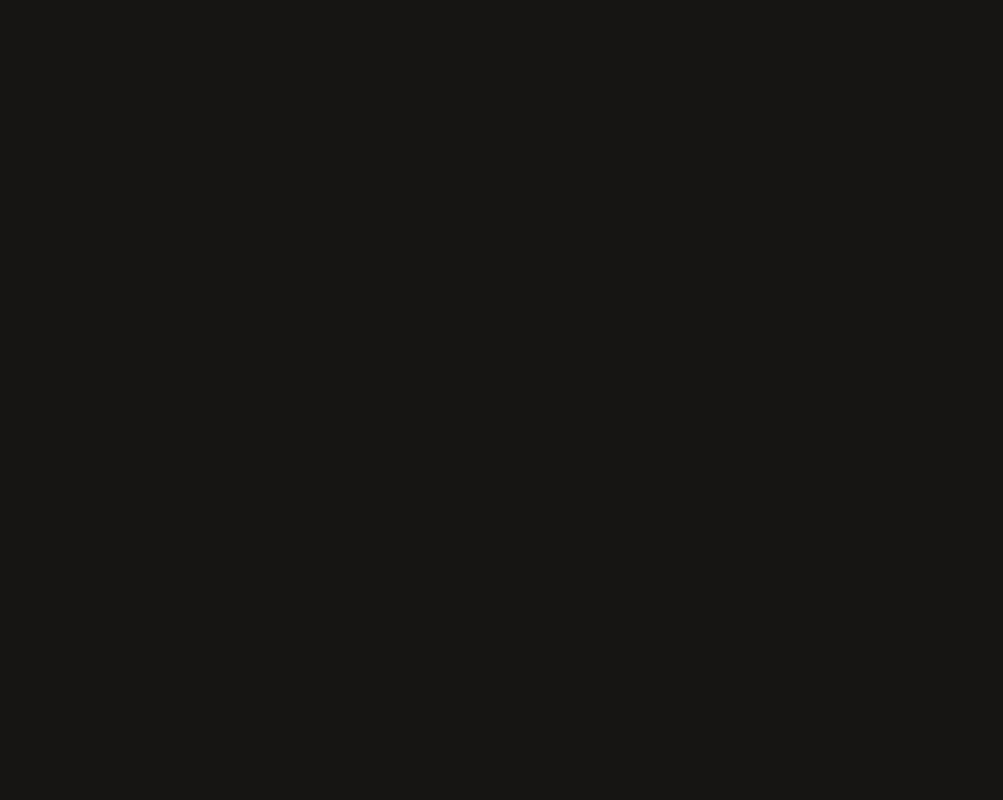
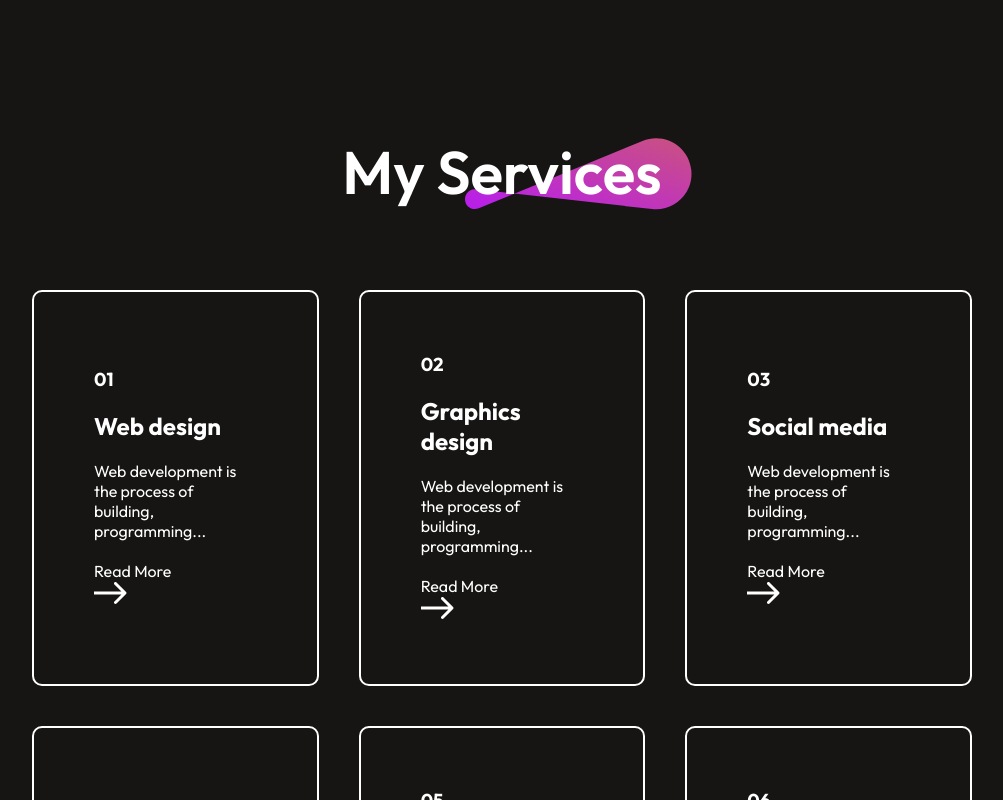
Before and after one commit to kartiksam/portfolio, a React (Create React App) app in the folder frontend/: page / in a window 1280 px wide. Shown: the part 1840-2640 px from the top of the page, without its empty margins (138-1141 px from the left). Before the commit the page ends 1894 px from the top, so only its background shows below. Built offline with nearby package versions, Linux system fonts and the light colour scheme.

Commit message:
sservices built

```diff
--- a/frontend/src/App.js
+++ b/frontend/src/App.js
@@ -2,6 +2,8 @@ import React from "react";
 import Navbar from "./components/Navbar/Navbar";
 import Hero from "./components/Hero/Hero";
 import About from "./components/About/About";
+import Service from "./components/Services/Service";
+import MyWork from "./components/Mywork/MyWork";
 
 const App = () => {
   return (
@@ -9,6 +11,8 @@ const App = () => {
       <Navbar></Navbar>
       <Hero></Hero>
       <About />
+      <Service />
+      <MyWork></MyWork>
     </div>
   );
 };
--- a/frontend/src/components/About/About.css
+++ b/frontend/src/components/About/About.css
@@ -96,3 +96,11 @@
   font-size: 22px;
   font-weight: 500;
 }
+.about-skill:hover {
+  transform: scale(1.05);
+  transition: 0.3s;
+}
+.about-achievment:hover{
+  transform: scale(1.12);
+  transition: 0.5s;
+}
--- /dev/null
+++ b/frontend/src/components/Mywork/MyWork.js
@@ -0,0 +1,7 @@
+import React from "react";
+import "./MyWork.css";
+const MyWork = () => {
+  return <div className="my-work"></div>;
+};
+
+export default MyWork;
--- /dev/null
+++ b/frontend/src/components/Services/Service.css
@@ -0,0 +1,44 @@
+/* all content in the center */
+.services {
+  display: flex;
+  flex-direction: column;
+  align-items: center;
+  justify-content: center;
+  gap: 80px;
+  margin: 80px 170px;
+}
+.services-title {
+  position: relative;
+}
+.services-title h1 {
+  padding: 0px 30px;
+  font-size: 60px;
+  font-weight: 600;
+}
+.services-title img {
+  position: absolute;
+  bottom: 0;
+  right: 0;
+  z-index: -1;
+}
+/* css indivuidulka services */
+.services-format {
+  display: flex;
+  flex-direction: column;
+  justify-content: center;
+  gap: 20px;
+  padding: 60px;
+  border-radius: 10px;
+  border: 2px solid white;
+  transition: 0.4s;
+  cursor: pointer;
+}
+.services-container {
+  /* display: flex;
+  flex-direction: column;
+  gap: 10px; */
+  display: grid;
+  grid-template-columns: 1fr 1fr 1fr;
+  gap: 40px;
+  margin-bottom: 80px;
+}
--- /dev/null
+++ b/frontend/src/components/Services/Service.js
@@ -0,0 +1,36 @@
+import React from "react";
+import "./Service.css";
+import theme_pattern from "../../assets/theme_pattern.svg";
+import Services_Data from "../../assets/services_data";
+import arrow_icon from "../../assets/arrow_icon.svg";
+const Service = () => {
+  return (
+    <div className="services">
+      <div className="services-title">
+        <h1>My Services</h1>
+        <img src={theme_pattern} alt="theme-pattern" />
+      </div>
+      <div className="services-container">
+        {
+          // service data is the array of objects apply flex to conatiner the all willbe horizontal because all will be div many compnents
+          Services_Data.map((ser, index) => {
+            // can do rertun or component name and props
+            return (
+              <div key={index} className="services-format">
+                <h3>{ser.s_no}</h3>
+                <h2>{ser.s_name}</h2>
+                <p>{ser.s_desc}</p>
+                <div className="services-readmore">
+                  <p>Read More</p>
+                  <img src={arrow_icon} alt="arrow icon" />
+                </div>
+              </div>
+            );
+          })
+        }
+      </div>
+    </div>
+  );
+};
+
+export default Service;
```
Also changed, not shown: frontend/src/components/Mywork/MyWork.css (added).
